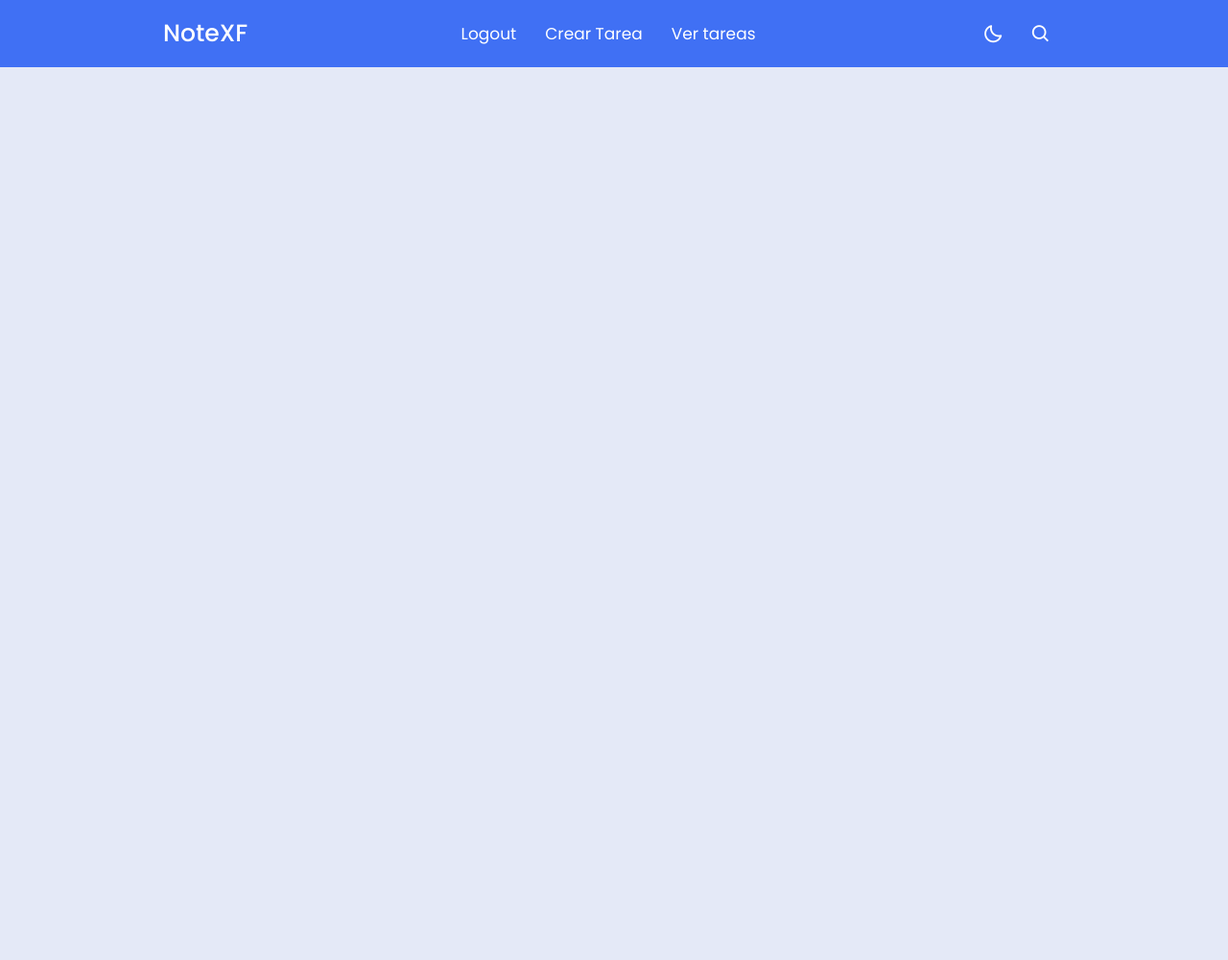
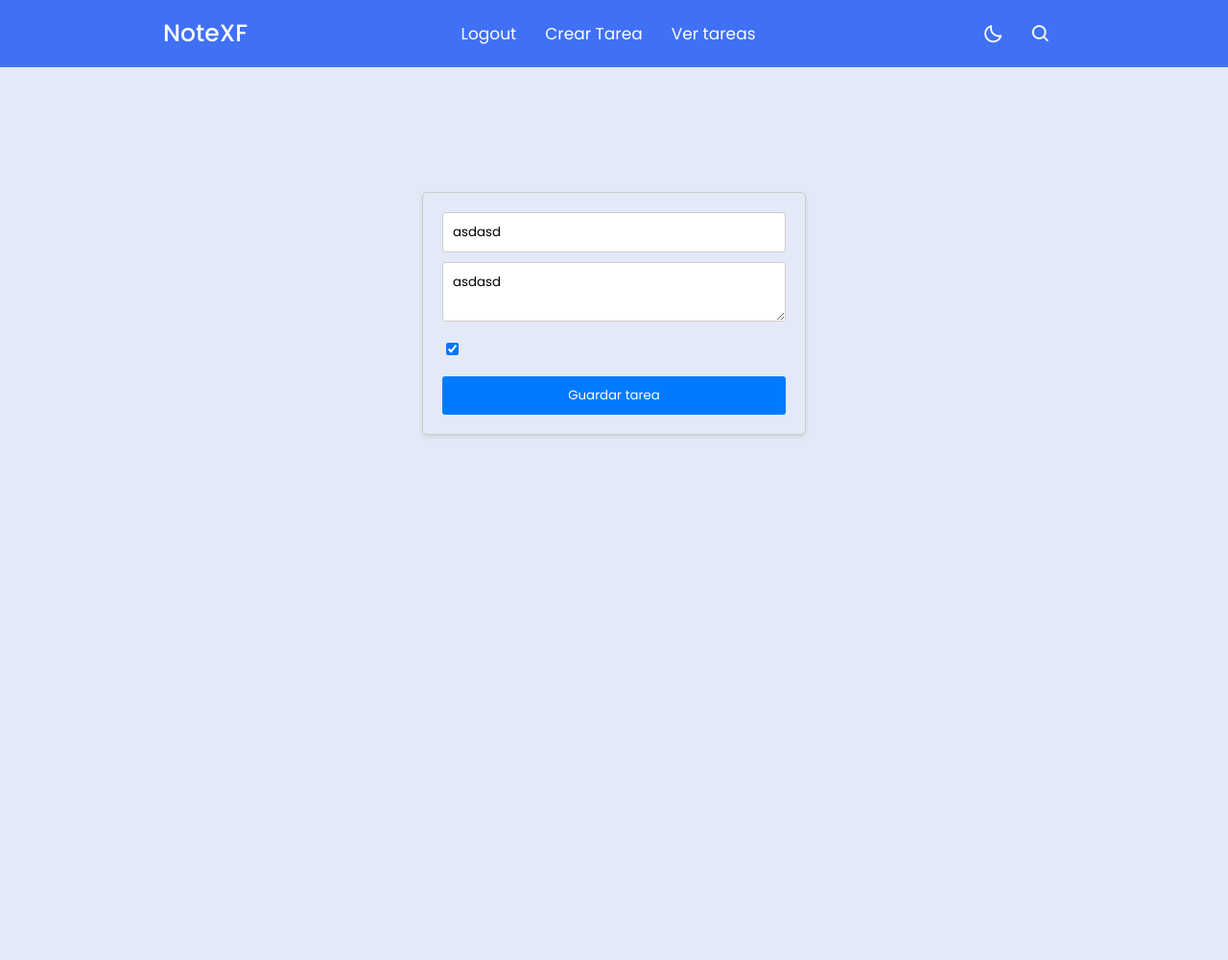
Before and after one commit to nicxall/tasks-crud, a Django app: page /task/detail/9/ in a window 1280 px wide. Shown: the whole page at 96% size. Before the commit the page ends 70 px from the top, so only its background shows below. Run offline with Django 3.2, Linux system fonts and the light colour scheme; a user stored in the database is signed in; data comes from the database, SQL or seed files in the repository.

Commit message:
"Se agrego css para taskdetail"

```diff
--- a/myapp/templates/taskdetail.html
+++ b/myapp/templates/taskdetail.html
@@ -1,3 +1,4 @@
+{% load static %}
 <!DOCTYPE html>
 <html lang="es">
 <head>
@@ -5,10 +6,12 @@
 	<meta http-equiv="X-UA-Compatible" content="IE=edge">
 	<meta name="description" content="Editar tarea">
 	<meta name="viewport" content="width=device-width, initial-scale=1" />
+	<link rel="stylesheet" href="{% static 'css/taskcreate.css'%}">
 	<title>{% block title %} Task Detail {% endblock %}</title>
 </head>
 <body>
 	{% include 'home.html' %}
+	<div class="card">
 		<form action="{% url 'taskdetail' task.pk %}" method="POST">
 			{% csrf_token %}
 			<input type="text" value="{{task.title}}" name="title">
@@ -16,5 +19,6 @@
 			<input type="checkbox" name="important" {% if task.important %}checked{% endif %}>
 			<button type="submit">Guardar tarea</button>
 		</form>
+	</div>
 </body>
 </html>
```
Lines whose indentation alone changed are shown as unchanged.
